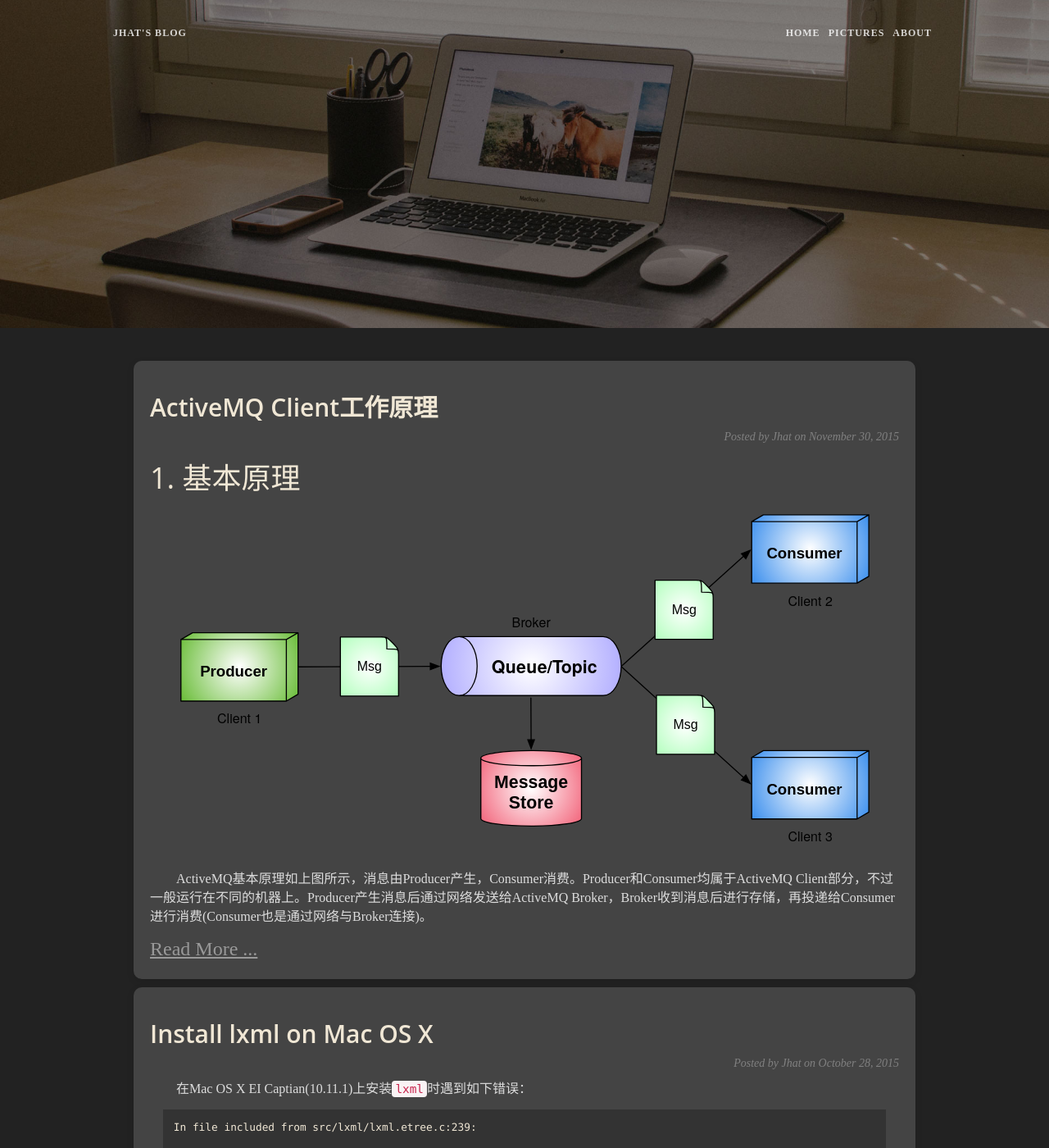
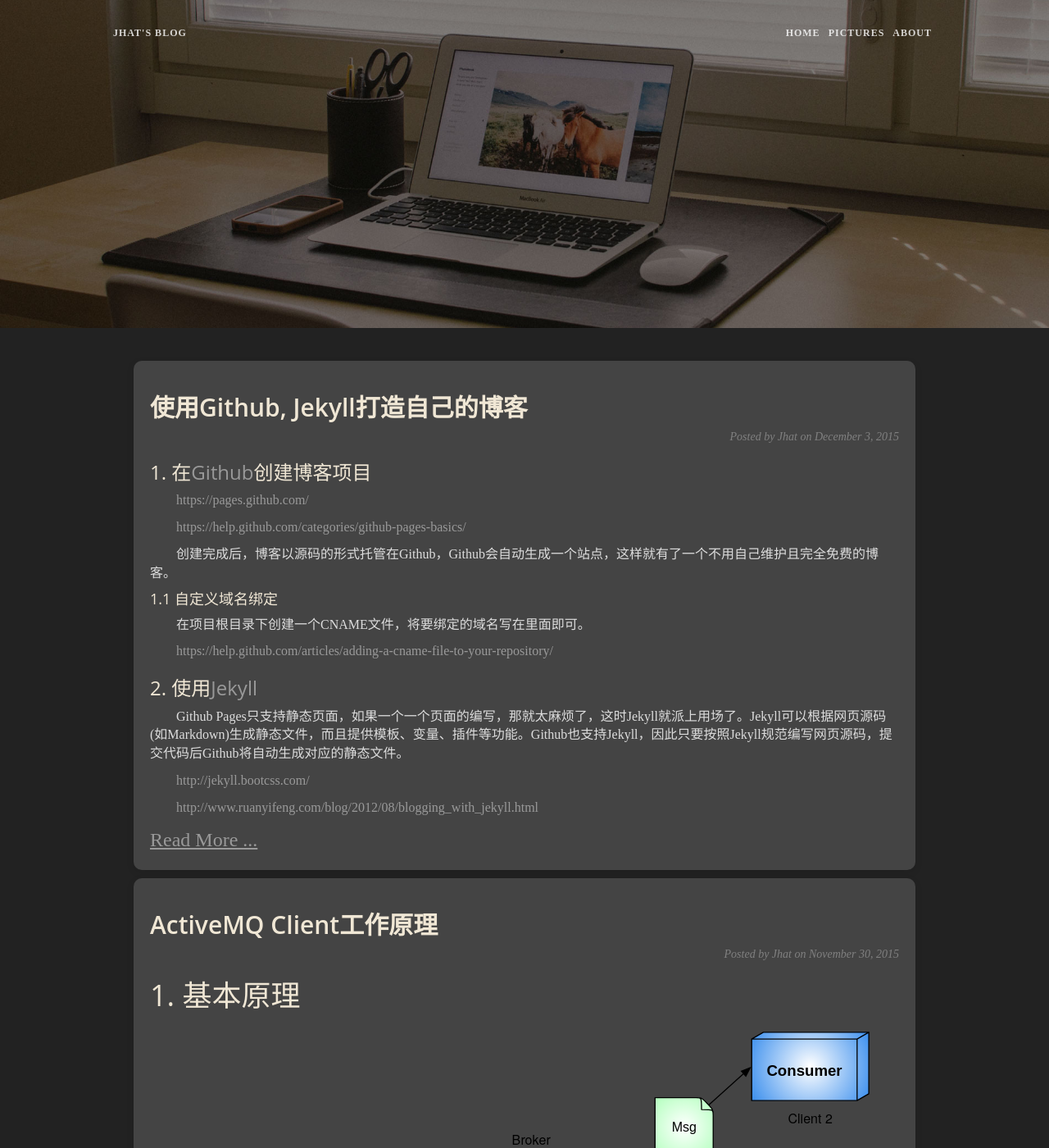
Before and after one commit to cpf624/cpf624.github.io, a Jekyll site: the page built from index.html, in a window 1280 px wide and 1400 px high. Shown: the whole window at 82% size. Built offline with Jekyll 4.4.1, drawn with Linux system fonts in a browser that asks for light colours; Markdown is read by kramdown in place of the engine named in the settings; the list of posts is cut into pages by our own code; comment, search, counter and statistics services are not loaded; some of the changed text lies outside the part shown.

Commit message:
github-jekyll blog

````diff
--- /dev/null
+++ b/_posts/blog/tools/jekyll/2015-12-03-github-jekyll-blog.md
@@ -0,0 +1,83 @@
+---
+title: 使用Github, Jekyll打造自己的博客
+category: 编程工具
+tags: [Github, Jekyll]
+---
+
+### 1. 在[Github](https://github.com/)创建博客项目
+<https://pages.github.com/>
+
+<https://help.github.com/categories/github-pages-basics/>
+
+创建完成后，博客以源码的形式托管在Github，Github会自动生成一个站点，这样就有了一个不用自己维护且完全免费的博客。
+
+#### 1.1 自定义域名绑定
+在项目根目录下创建一个CNAME文件，将要绑定的域名写在里面即可。
+
+<https://help.github.com/articles/adding-a-cname-file-to-your-repository/>
+
+### 2. 使用[Jekyll](http://jekyllrb.com/)
+Github Pages只支持静态页面，如果一个一个页面的编写，那就太麻烦了，这时Jekyll就派上用场了。Jekyll可以根据网页源码(如Markdown)生成静态文件，而且提供模板、变量、插件等功能。Github也支持Jekyll，因此只要按照Jekyll规范编写网页源码，提交代码后Github将自动生成对应的静态文件。
+
+<http://jekyll.bootcss.com/>
+
+<http://www.ruanyifeng.com/blog/2012/08/blogging_with_jekyll.html>
+
+
+#### 2.1 Jekyll模板
+<https://github.com/jekyll/jekyll/wiki/Themes>
+
+<http://jekyllthemes.org/>
+
+#### 2.2 Markdown转换
+可以使用Markdown来编写网页，Jekyll可以将Markdown文件转换成静态网页文件，默认使用的是kramdown，不过推荐使用redcarpet。在 `_config.yml` 中添加如下配置即可:
+
+```ruby
+markdown: redcarpet
+```
+
+不同的Markdown转换器转换效果可能有所不同，因此最好是编写的同时预览一下生成效果。
+
+Markdown语法：<http://segmentfault.com/markdown#articleHeader5>
+
+#### 2.3 源码语法高亮
+如果有在博客中高亮显示源码的需要，推荐使用pygments插件，具体参考:
+
+<http://havee.me/internet/2013-08/support-pygments-in-jekyll.html>
+
+<http://pygments.org/docs/cmdline/>
+
+同时还可以使用Solarized风格的样式，具体参考:
+
+<http://marcusmo.co.uk/blog/solarized-code-highlighting/>
+
+#### 2.4 文件压缩
+CSS, JavaScript压缩参考:
+
+<http://jekyllrb.com/docs/assets/>
+
+不足的是JavaScript压缩只支持CoffeeScript。
+
+HTML压缩参考:
+
+<http://jch.penibelst.de/>
+
+#### 2.5 Liquid模板引擎
+<https://github.com/Shopify/liquid/wiki>
+
+<http://liquidmarkup.org/>
+
+<http://havee.me/internet/2013-11/jekyll-liquid-designers.html>
+
+### 3. 评论系统
+名声最大的第三方评论系统当属[Disqus](https://disqus.com/)了，不过其在国外，访问速度可能稍慢，而且还有被墙的风险，所以选择要慎重。国内的第三方评论系统参考:
+
+<http://lusongsong.com/reed/384.html>
+
+而我选择的是新浪微博评论箱，参考:
+
+<http://open.weibo.com/widget/comments.php>
+
+### 4. 我的博客源码
+
+<https://github.com/cpf624/cpf624.github.io>
````
Also changed, not shown: _includes/weibo_comment.html (added, +12 -0 lines), _layouts/blog_post.html (+5 -14 lines).
